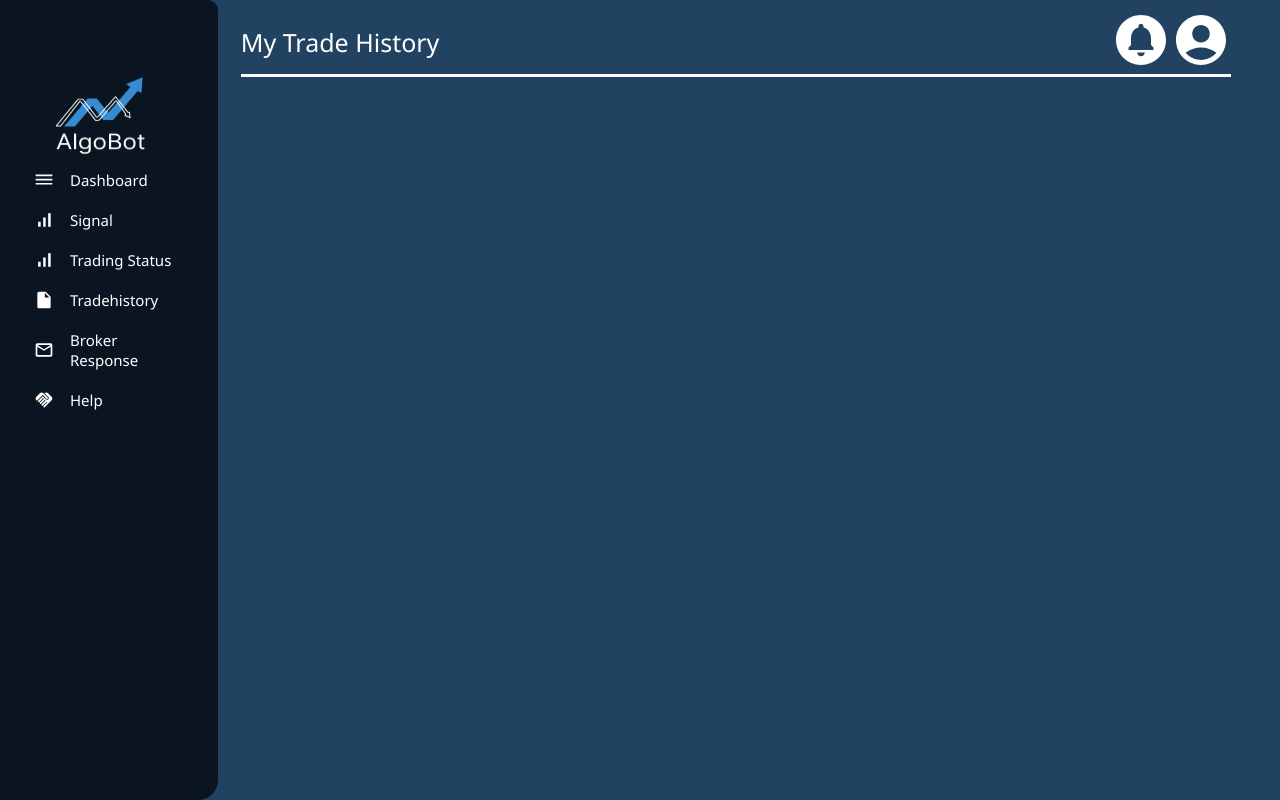
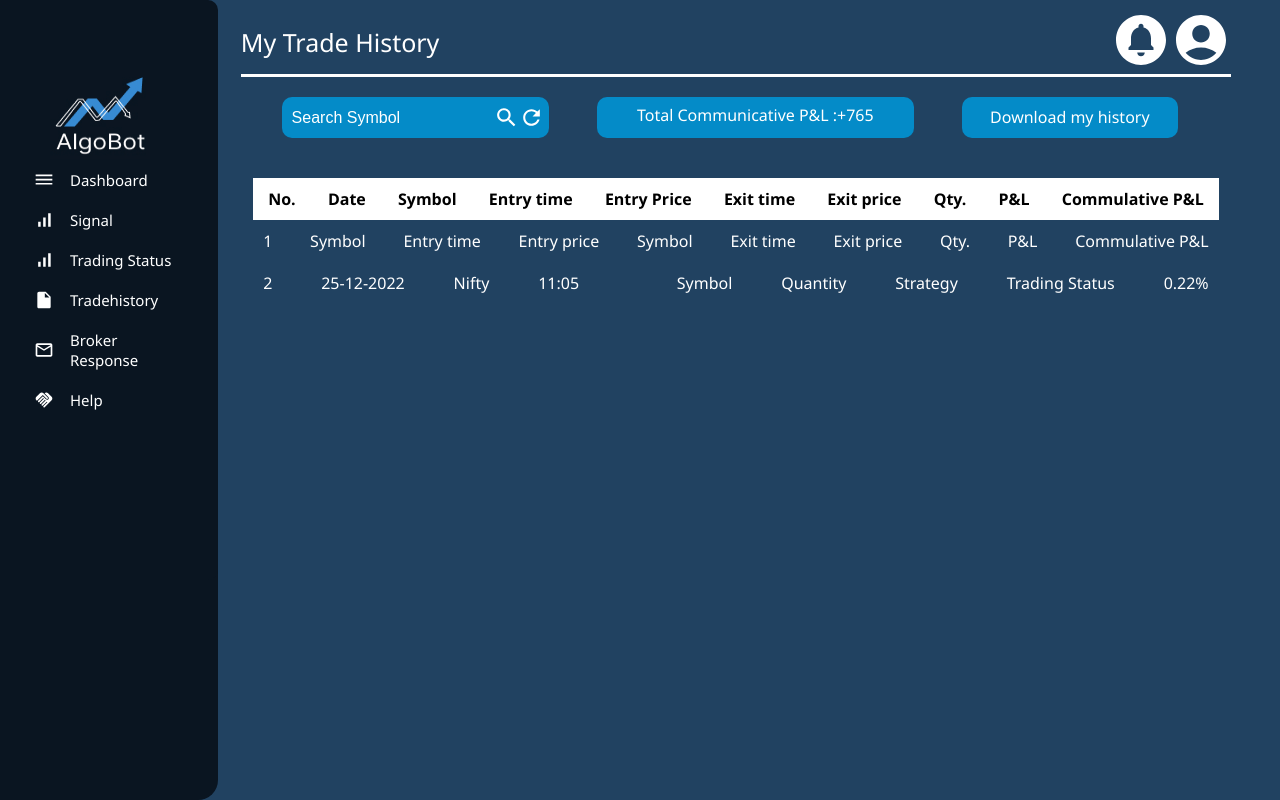
Before and after one commit to Piyush-walde/algobot, a Next.js app: page /mytradehistory in a window 1280 px wide. Built offline with nearby package versions, Linux system fonts and the light colour scheme.

Commit message:
tradehistory and brokerresponse completed

```diff
--- a/pages/_app.js
+++ b/pages/_app.js
@@ -11,6 +11,7 @@ import '../styles/cash.css'
 import '../styles/niftybank.css'
 import '../styles/notification.css'
 import '../styles/password.css'
+import '../styles/mytradehistory.css'
 
 function MyApp({ Component, pageProps }) {
   return <Component {...pageProps} />
--- a/pages/mytradehistory.js
+++ b/pages/mytradehistory.js
@@ -2,7 +2,9 @@ import React from 'react'
 import Sidebar from './compo/sidebar'
 import CircleNotificationsIcon from '@mui/icons-material/CircleNotifications';
 import AccountCircleIcon from '@mui/icons-material/AccountCircle';
+import SearchIcon from '@mui/icons-material/Search';
 import Link from 'next/link';
+import RefreshIcon from '@mui/icons-material/Refresh';
 
 const Mytradehistory = () => {
   return (
@@ -23,6 +25,75 @@ const Mytradehistory = () => {
           <div className='li'></div>
         </div>
 
+        <div className='symbol-container'>
+          <div className='select1'>
+            <input className='search' type='search' placeholder='Search Symbol'></input>
+            <SearchIcon style={{ color: 'white', fontSize: '25px', cursor: 'pointer' }} />
+            <RefreshIcon style={{ color: 'white', fontSize: '25px', cursor: 'pointer', marginRight: '0px' }} />
+
+          </div>
+
+          <div className='select2' type='text'><h3>Total Communicative P&L :+765</h3></div>
+
+          <div className='date'>
+
+            <div className='dtn dtn2'>Download my history</div>
+
+          </div>
+
+        </div>
+
+
+        <div className='Recent-container'>
+
+          {/* <span className='recent'><h3>Recent calls</h3></span> */}
+
+          <table className='table'>
+
+            <thead className='flex thead'>
+              <th>No.</th>
+              <th>Date</th>
+              <th>Symbol</th>
+              <th>Entry time</th>
+              <th>Entry Price</th>
+              <th>Exit time</th>
+              <th>Exit price</th>
+              <th>Qty.</th>
+              <th>P&L</th>
+              <th>Commulative P&L</th>
+            </thead>
+
+            <tbody className='flex tbody'>
+              <td>1</td>
+              <td>Symbol</td>
+              <td>Entry time</td>
+              <td>Entry price</td>
+              <td>Symbol</td>
+              <td>Exit time</td>
+              <td>Exit price</td>
+              <td>Qty.</td>
+              <td>P&L</td>
+              <td>Commulative P&L</td>
+            </tbody>
+
+            <tbody className='flex tbody'>
+              <td>2</td>
+              <td>25-12-2022</td>
+              <td>Nifty</td>
+              <td>11:05</td>
+              <td></td>
+              <td>Symbol</td>
+              <td>Quantity</td>
+              <td>Strategy</td>
+              <td>Trading Status</td>
+              <td>0.22%</td>
+            </tbody>
+
+          </table>
+
+        </div>
+
+
 
         <Sidebar />
       </div>
--- /dev/null
+++ b/styles/mytradehistory.css
@@ -0,0 +1,42 @@
+.select1{
+    /* width: 60px; */
+    background-color: #048BC8;
+    display: flex;
+    padding: 8px 5px;
+    justify-content: space-between;
+    font-family: segoe UI;
+    border-radius: 10px;
+}
+.search{
+    outline: none;
+    border: none;
+    font-size: 16px;
+    text-indent: 5px;
+    background-color: #048BC8;
+    color: white    ;
+
+}
+::placeholder{
+    color: white;
+}
+
+.select2{
+    padding: 3px 40px;
+    font-family: segoe UI;
+    border-radius: 10px;
+    background-color: #048BC8;
+
+}
+.select2 >h3{
+    font-size: 16px;
+    font-weight: 400;
+    color: white;
+    line-height: 30px;
+}
+
+.dtn2{
+    background-color: #048BC8;
+    color: white;
+    font-family: segoe UI;
+    font-size: 16px;
+}
--- a/styles/mytradingstatus.css
+++ b/styles/mytradingstatus.css
@@ -22,6 +22,12 @@
     background-color: white;
     padding: 10px 15px;
 }
+.thead > th{
+    text-align: center;
+}
+.tbody > td{
+    text-align: center;
+}
 
 .tbody{
     padding: 10px;
```
Also changed, not shown: pages/brokerresponse.js (+103 -0 lines), pages/mytradingstatus.js (+20 -20 lines).
